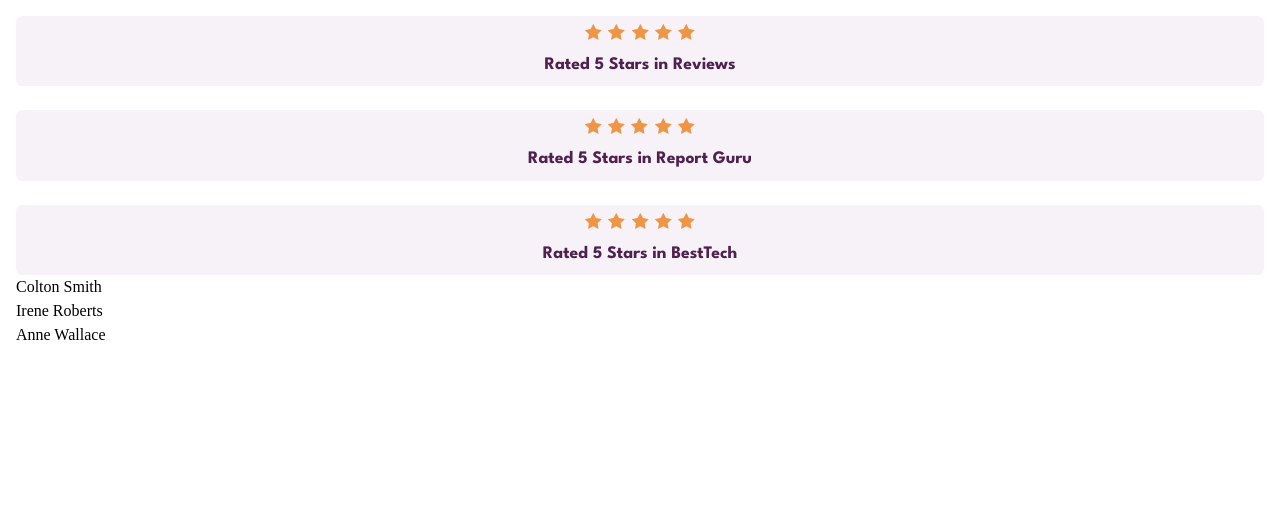
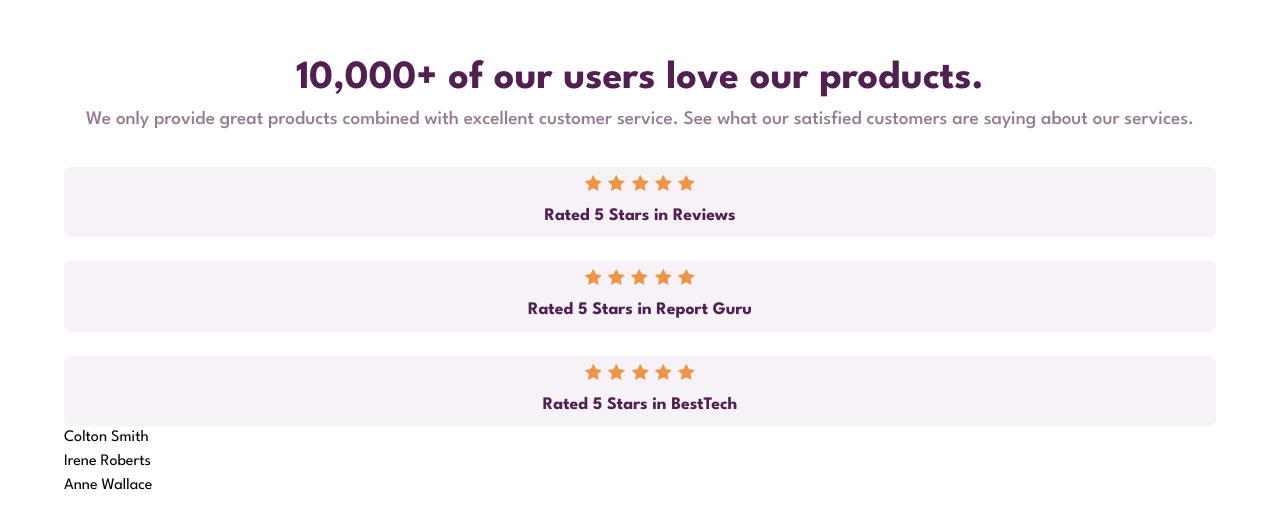
Before and after one commit to dombrga/react-social-proof-section, a React (Vite) app: page / in a window 1280 px wide. Shown: the top 528 px of the page. Built offline with nearby package versions, Linux system fonts and the light colour scheme.

Commit message:
started overview section

```diff
--- a/src/App.module.scss
+++ b/src/App.module.scss
@@ -1,5 +1,32 @@
+@import './assets/styles/variables.scss';
+
 .app {
   padding: 1rem;
+  font-family: $font-family-primary;
+}
+
+main {
+  padding: 3rem;
+}
+
+.overview {
+  text-align: center;
+  margin-bottom: 2rem;
+
+  display: grid;
+  gap: .75rem 0;
+
+  > h1 {
+    color: $bg-primary-500;
+    font-size: 2.5rem;
+    line-height: 30px;
+    letter-spacing: .1px;
+  }
+  > p {
+    color: $neutral-400;
+    font-weight: 500;
+    font-size: 1.2rem;
+  }
 }
 
 .ratings {
--- a/src/App.tsx
+++ b/src/App.tsx
@@ -32,8 +32,13 @@
   return (
     <div className={styles.app}>
       <main>
-        <div className=''>
-
+        <div className={styles.overview}>
+          <h1>
+            10,000+ of our users love our products.
+          </h1>
+          <p>
+            We only provide great products combined with excellent customer service. See what our satisfied customers are saying about our services.
+          </p>
         </div>
         <div className={styles.ratings}>
           {ratings.map((rating: Rating) => {
--- a/src/index.scss
+++ b/src/index.scss
@@ -50,7 +50,3 @@
 #root, #__next {
   isolation: isolate;
 }
-
-.font__league-spartan {
-  font-family: 'League Spartan', sans-serif;
-}
```
